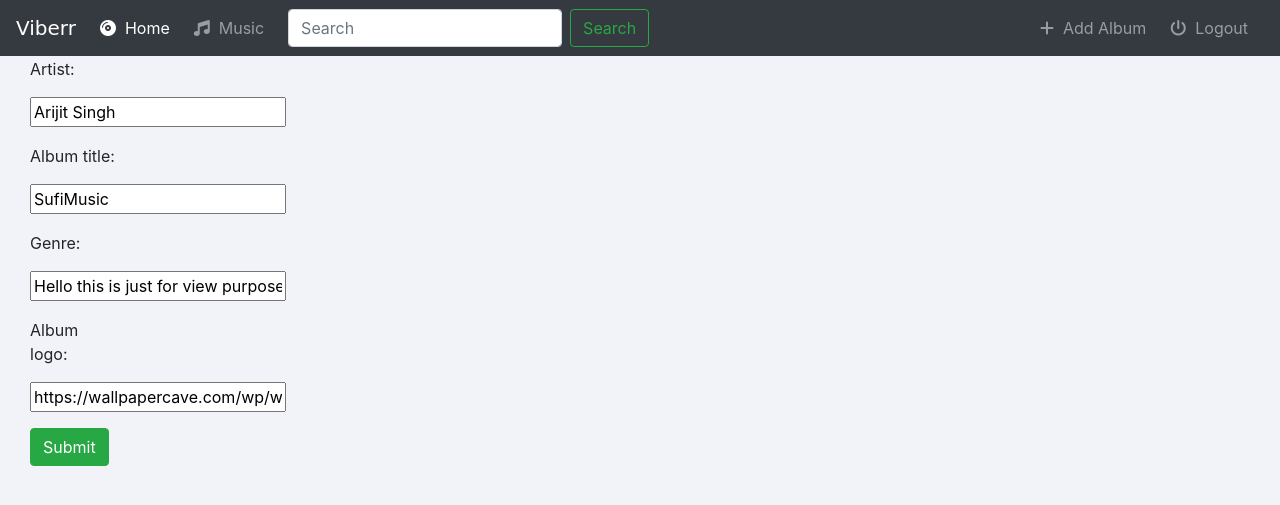
After one commit to tanishgupta-git/Muukit, a Django app: page /music/album/1/ in a window 1280 px wide. The commit adds this page. Shown: the top 505 px of the page. Run offline with Django 3.2, Linux system fonts and the light colour scheme; data comes from the database, SQL or seed files in the repository; both versions use the stored data as it was after the commit; some libraries are stand-ins or nearby versions.

Commit message:
added delete and update option of albums

```diff
--- a/music/templates/music/album_form.html
+++ b/music/templates/music/album_form.html
@@ -9,7 +9,7 @@
 
                 	<form class="form-horizontal" action="" method="post" enctype="multipart/form-data">
                      {% csrf_token %}
-                     {% include 'music/form-template.html%}
+                     {% include 'music/form-template.html' %}
                      <div class="form-group">
                      	<div class="col-sm-offset-2 col-sm-10">
                      		<button type="submit" class="btn btn-success">Submit</button>
--- a/music/templates/music/basic.html
+++ b/music/templates/music/basic.html
@@ -36,7 +36,7 @@
             </form>
             <ul class="navbar-nav ml-auto">
                 <li class="nav-item mr-2">
-                    <a class="nav-link" href="#">
+                    <a class="nav-link" href="{% url 'music:album-add' %}">
                         <i class="fas fa-plus"></i>&nbsp; Add Album</a>
                 </li>
                 <li class="nav-item mr-2">
--- /dev/null
+++ b/music/templates/music/form-template.html
@@ -0,0 +1,17 @@
+<!DOCTYPE html>
+<html>
+<head>
+	<title></title>
+</head>
+<body>
+ {% for field in form %}
+  <div class="form-group">
+  	 <div class="col-sm-offset-2 col-sm-10">
+  	 	<span class="text-danger small">{{ field.errors }}</span>
+  	 </div>
+  	 <label class="control-label col-sm-2">{{field.label_tag}}</label>
+  	 <div class="col-sm-10">{{field}}</div>
+  </div>
+ {% endfor%}
+</body>
+</html>
--- a/music/urls.py
+++ b/music/urls.py
@@ -4,5 +4,7 @@ app_name = 'music'
 urlpatterns = [
     path('', views.IndexView.as_view(), name='music'),
     path('<int:pk>/', views.DetailView.as_view(), name="detail"),
-    path('album/add', views.AlbumCreate.as_view(), name='album-add')
+    path('album/add', views.AlbumCreate.as_view(), name='album-add'),
+    path('album/<int:pk>/', views.AlbumUpdate.as_view(), name='album-update'),
+    path('album/<int:pk>/delete', views.AlbumDelete.as_view(), name='album-delete')
 ]
--- a/music/views.py
+++ b/music/views.py
@@ -1,5 +1,6 @@
 from django.views import generic
 from django.views.generic import CreateView, UpdateView, DeleteView
+from django.urls import reverse_lazy
 from .models import Album
 
 # Create your views here.
@@ -18,3 +19,11 @@ class DetailView(generic.DetailView):
 class AlbumCreate(CreateView):
     model = Album
     fields = ['artist','album_title','genre','album_logo']
+
+class AlbumUpdate(UpdateView):
+    model = Album
+    fields = ['artist','album_title','genre','album_logo']
+
+class AlbumDelete(DeleteView):
+    model = Album
+    success_url = reverse_lazy('music:music')
```
Also changed, not shown: music/templates/music/index.html (+6 -3 lines), db.sqlite3, music/templates/music/from-template.html (deleted).
